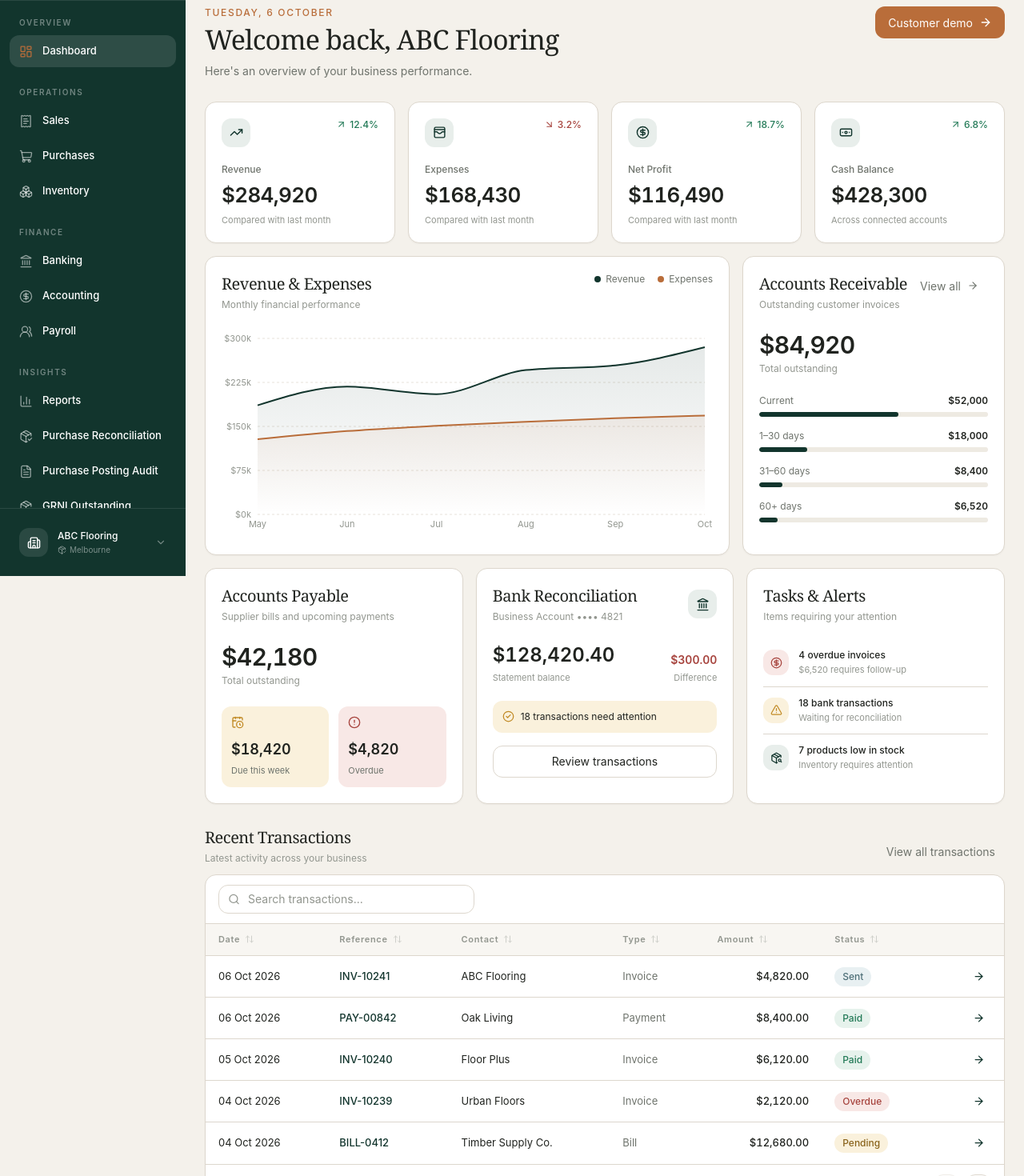
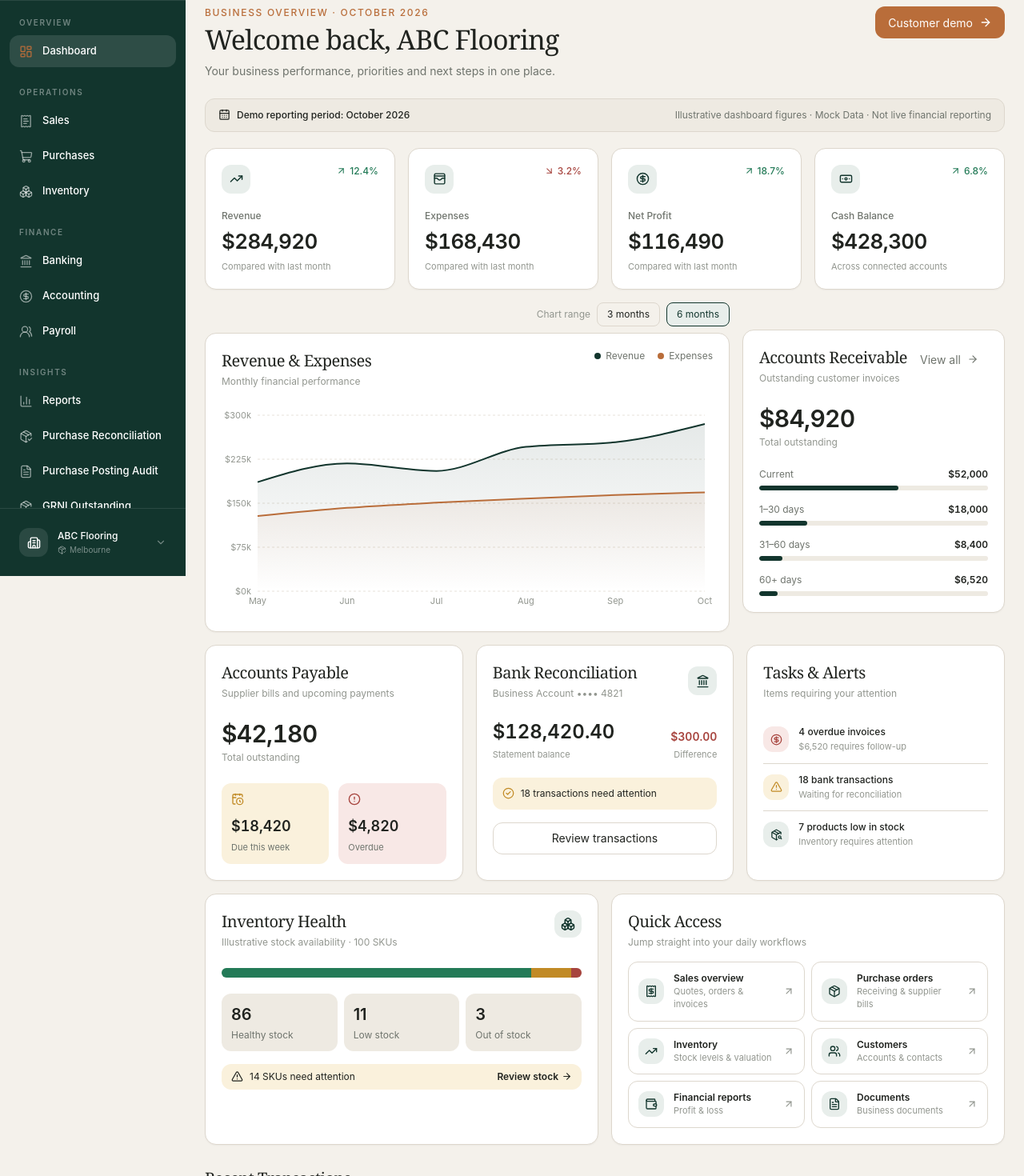
Before and after one commit to NZDC2026/HTTFlooring, a React (Vite) app in the folder htt-management/: page /#/dashboard in a window 1280 px wide. Shown: the part 80-1550 px from the top of the page at 80% size. Built offline with nearby package versions, Linux system fonts and the light colour scheme.

Commit message:
Complete demo dashboard visualization - 200 tests passed

```diff
--- a/htt-management/src/features/dashboard/components/BankReconciliationCard.tsx
+++ b/htt-management/src/features/dashboard/components/BankReconciliationCard.tsx
@@ -1,3 +1,4 @@
+import { Link } from "react-router-dom";
 import {
     CheckCircle2,
     Landmark,
@@ -60,12 +61,7 @@ export function BankReconciliationCard() {
                     18 transactions need attention
                 </div>
 
-                <Button
-                    variant="secondary"
-                    className="mt-4 w-full"
-                >
-                    Review transactions
-                </Button>
+                <Link to="/banking" className="block mt-4"><Button variant="secondary" className="w-full">Review transactions</Button></Link>
             </CardContent>
         </Card>
     );
--- /dev/null
+++ b/htt-management/src/features/dashboard/components/InventoryHealthCard.tsx
@@ -0,0 +1,27 @@
+import { ArrowRight, Boxes, AlertTriangle } from "lucide-react";
+import { Link } from "react-router-dom";
+import { Card, CardContent } from "../../../components/ui/Card";
+
+const inventoryHealth = [
+    { label: "Healthy stock", count: 86, percent: 86, color: "bg-[var(--color-success)]" },
+    { label: "Low stock", count: 11, percent: 11, color: "bg-[var(--color-warning)]" },
+    { label: "Out of stock", count: 3, percent: 3, color: "bg-[var(--color-danger)]" },
+];
+
+export function InventoryHealthCard() {
+    return (
+        <Card><CardContent>
+            <div className="flex items-start justify-between gap-3">
+                <div><h2 className="font-display text-xl">Inventory Health</h2><p className="mt-1 text-xs text-[var(--color-text-muted)]">Illustrative stock availability · 100 SKUs</p></div>
+                <div className="rounded-lg bg-[var(--color-primary-soft)] p-2 text-[var(--color-primary)]"><Boxes size={18} /></div>
+            </div>
+            <div className="mt-6 flex h-3 overflow-hidden rounded-full bg-[var(--color-surface-muted)]" role="img" aria-label="86% healthy, 11% low stock, 3% out of stock">
+                {inventoryHealth.map((item) => <div key={item.label} className={item.color} style={{ width: `${item.percent}%` }} />)}
+            </div>
+            <div className="mt-5 grid grid-cols-3 gap-2">
+                {inventoryHealth.map((item) => <div key={item.label} className="rounded-lg bg-[var(--color-surface-muted)] p-3"><div className="text-xl font-semibold">{item.count}</div><div className="mt-1 text-xs text-[var(--color-text-secondary)]">{item.label}</div></div>)}
+            </div>
+            <div className="mt-4 flex items-center justify-between gap-3 rounded-lg bg-[var(--color-warning-soft)] px-3 py-2 text-xs"><span className="flex items-center gap-2"><AlertTriangle size={15} />14 SKUs need attention</span><Link to="/inventory" className="inline-flex items-center gap-1 font-semibold underline underline-offset-2">Review stock <ArrowRight size={13}/></Link></div>
+        </CardContent></Card>
+    );
+}
--- /dev/null
+++ b/htt-management/src/features/dashboard/components/QuickAccessCard.tsx
@@ -0,0 +1,26 @@
+import { ArrowUpRight, FileText, Package, Receipt, TrendingUp, Users, Wallet } from "lucide-react";
+import { Link } from "react-router-dom";
+import { Card, CardContent } from "../../../components/ui/Card";
+
+const shortcuts = [
+    { label: "Sales overview", detail: "Quotes, orders & invoices", path: "/sales", icon: Receipt },
+    { label: "Purchase orders", detail: "Receiving & supplier bills", path: "/purchases", icon: Package },
+    { label: "Inventory", detail: "Stock levels & valuation", path: "/inventory", icon: TrendingUp },
+    { label: "Customers", detail: "Accounts & contacts", path: "/contacts", icon: Users },
+    { label: "Financial reports", detail: "Profit & loss", path: "/accounting/profit-and-loss", icon: Wallet },
+    { label: "Documents", detail: "Business documents", path: "/documents", icon: FileText },
+];
+
+export function QuickAccessCard() {
+    return <Card><CardContent>
+        <h2 className="font-display text-xl">Quick Access</h2>
+        <p className="mt-1 text-xs text-[var(--color-text-muted)]">Jump straight into your daily workflows</p>
+        <div className="mt-4 grid grid-cols-1 gap-2 sm:grid-cols-2">
+            {shortcuts.map(({ label, detail, path, icon: Icon }) => <Link key={path} to={path} className="group flex items-center gap-3 rounded-lg border border-[var(--color-border)] p-3 transition-colors hover:bg-[var(--color-surface-muted)] focus-visible:outline-2 focus-visible:outline-[var(--color-primary)]">
+                <span className="rounded-lg bg-[var(--color-primary-soft)] p-2 text-[var(--color-primary)]"><Icon size={16}/></span>
+                <span className="min-w-0 flex-1"><span className="block text-xs font-semibold">{label}</span><span className="block text-[11px] text-[var(--color-text-muted)]">{detail}</span></span>
+                <ArrowUpRight size={14} className="text-[var(--color-text-muted)]" />
+            </Link>)}
+        </div>
+    </CardContent></Card>;
+}
--- a/htt-management/src/features/dashboard/components/ReceivablesCard.tsx
+++ b/htt-management/src/features/dashboard/components/ReceivablesCard.tsx
@@ -1,3 +1,4 @@
+import { Link } from "react-router-dom";
 import { ArrowRight } from "lucide-react";
 
 import { Button } from "../../../components/ui/Button";
@@ -44,13 +45,7 @@ export function ReceivablesCard() {
                         </p>
                     </div>
 
-                    <Button
-                        variant="ghost"
-                        size="sm"
-                    >
-                        View all
-                        <ArrowRight size={14} />
-                    </Button>
+                    <Link to="/reports"><Button variant="ghost" size="sm">View all <ArrowRight size={14} /></Button></Link>
                 </div>
 
                 <div className="money mt-6 text-3xl font-semibold tracking-tight">
--- a/htt-management/src/features/dashboard/components/RevenueChart.tsx
+++ b/htt-management/src/features/dashboard/components/RevenueChart.tsx
@@ -19,7 +19,7 @@ function formatMoney(value: number) {
     return `$${Math.round(value / 1000)}k`;
 }
 
-export function RevenueChart() {
+export function RevenueChart({ months = 6 }: { months?: 3 | 6 }) {
     return (
         <Card>
             <CardContent>
@@ -53,7 +53,7 @@ export function RevenueChart() {
                         height="100%"
                     >
                         <AreaChart
-                            data={financialChartData}
+                            data={financialChartData.slice(-months)}
                             margin={{
                                 top: 10,
                                 right: 10,
--- a/htt-management/src/features/dashboard/pages/DashboardPage.tsx
+++ b/htt-management/src/features/dashboard/pages/DashboardPage.tsx
@@ -1,66 +1,47 @@
-import { ArrowRight } from "lucide-react";
+import { useState } from "react";
+import { ArrowRight, CalendarDays } from "lucide-react";
 import { Link } from "react-router-dom";
-
 import { Button } from "../../../components/ui/Button";
-
 import { BankReconciliationCard } from "../components/BankReconciliationCard";
+import { InventoryHealthCard } from "../components/InventoryHealthCard";
+import { QuickAccessCard } from "../components/QuickAccessCard";
 import { MetricCard } from "../components/MetricCard";
 import { PayablesCard } from "../components/PayablesCard";
 import { ReceivablesCard } from "../components/ReceivablesCard";
 import { RecentTransactions } from "../components/RecentTransactions";
 import { RevenueChart } from "../components/RevenueChart";
 import { TasksCard } from "../components/TasksCard";
-
 import { dashboardMetrics } from "../data/mockDashboard";
 
 export function DashboardPage() {
-    return (
-        <div className="pb-8">
-            <div className="mb-7 flex items-start justify-between">
-                <div>
-                    <p className="mb-1 text-xs font-medium uppercase tracking-[0.14em] text-[var(--color-accent)]">
-                        Tuesday, 6 October
-                    </p>
-
-                    <h1 className="font-display text-[34px] leading-tight">
-                        Welcome back, ABC Flooring
-                    </h1>
-
-                    <p className="mt-2 text-sm text-[var(--color-text-secondary)]">
-                        Here&apos;s an overview of your business performance.
-                    </p>
+    const [chartMonths, setChartMonths] = useState<3 | 6>(6);
+    return <div className="pb-8">
+        <div className="mb-6 flex flex-wrap items-start justify-between gap-4">
+            <div>
+                <p className="mb-1 text-xs font-medium uppercase tracking-[0.14em] text-[var(--color-accent)]">Business overview · October 2026</p>
+                <h1 className="font-display text-[clamp(26px,3vw,34px)] leading-tight">Welcome back, ABC Flooring</h1>
+                <p className="mt-2 text-sm text-[var(--color-text-secondary)]">Your business performance, priorities and next steps in one place.</p>
+            </div>
+            <Link to="/demo"><Button variant="accent">Customer demo <ArrowRight size={16}/></Button></Link>
+        </div>
+        <div className="mb-5 flex flex-wrap items-center justify-between gap-3 rounded-lg border border-[var(--color-border)] bg-[var(--color-surface-muted)] px-4 py-3 text-xs">
+            <span className="flex items-center gap-2 font-medium"><CalendarDays size={15}/> Demo reporting period: October 2026</span>
+            <span className="text-[var(--color-text-secondary)]">Illustrative dashboard figures · Mock Data · Not live financial reporting</span>
+        </div>
+        <div className="grid grid-cols-1 gap-4 sm:grid-cols-2 xl:grid-cols-4">
+            {dashboardMetrics.map((metric) => <MetricCard key={metric.label} metric={metric}/>)}
+        </div>
+        <div className="mt-4 grid grid-cols-1 gap-4 xl:grid-cols-[2fr_1fr]">
+            <div className="min-w-0">
+                <div className="mb-2 flex items-center justify-end gap-2 text-xs"><span className="text-[var(--color-text-muted)]">Chart range</span>
+                    {([3,6] as const).map((months) => <button type="button" key={months} onClick={() => setChartMonths(months)} aria-pressed={chartMonths === months} className={`rounded-md border px-3 py-1.5 font-medium transition-colors ${chartMonths === months ? "border-[var(--color-primary)] bg-[var(--color-primary-soft)] text-[var(--color-primary)]" : "border-[var(--color-border)] hover:bg-[var(--color-surface-muted)]"}`}>{months} months</button>)}
                 </div>
-
-                <Link to="/demo">
-                    <Button variant="accent">
-                        Customer demo <ArrowRight size={16} />
-                    </Button>
-                </Link>
+                <RevenueChart months={chartMonths}/>
             </div>
-
-            <div className="grid grid-cols-4 gap-4">
-                {dashboardMetrics.map((metric) => (
-                    <MetricCard
-                        key={metric.label}
-                        metric={metric}
-                    />
-                ))}
-            </div>
-
-            <div className="mt-4 grid grid-cols-[2fr_1fr] gap-4">
-                <RevenueChart />
-                <ReceivablesCard />
-            </div>
-
-            <div className="mt-4 grid grid-cols-3 gap-4">
-                <PayablesCard />
-                <BankReconciliationCard />
-                <TasksCard />
-            </div>
-
-            <div className="mt-7">
-                <RecentTransactions />
-            </div>
+            <div className="min-w-0 xl:pt-[34px]"><ReceivablesCard/></div>
         </div>
-    );
+        <div className="mt-4 grid grid-cols-1 gap-4 md:grid-cols-2 xl:grid-cols-3"><PayablesCard/><BankReconciliationCard/><TasksCard/></div>
+        <div className="mt-4 grid grid-cols-1 gap-4 xl:grid-cols-2"><InventoryHealthCard/><QuickAccessCard/></div>
+        <div className="mt-7"><RecentTransactions/></div>
+    </div>;
 }
```
